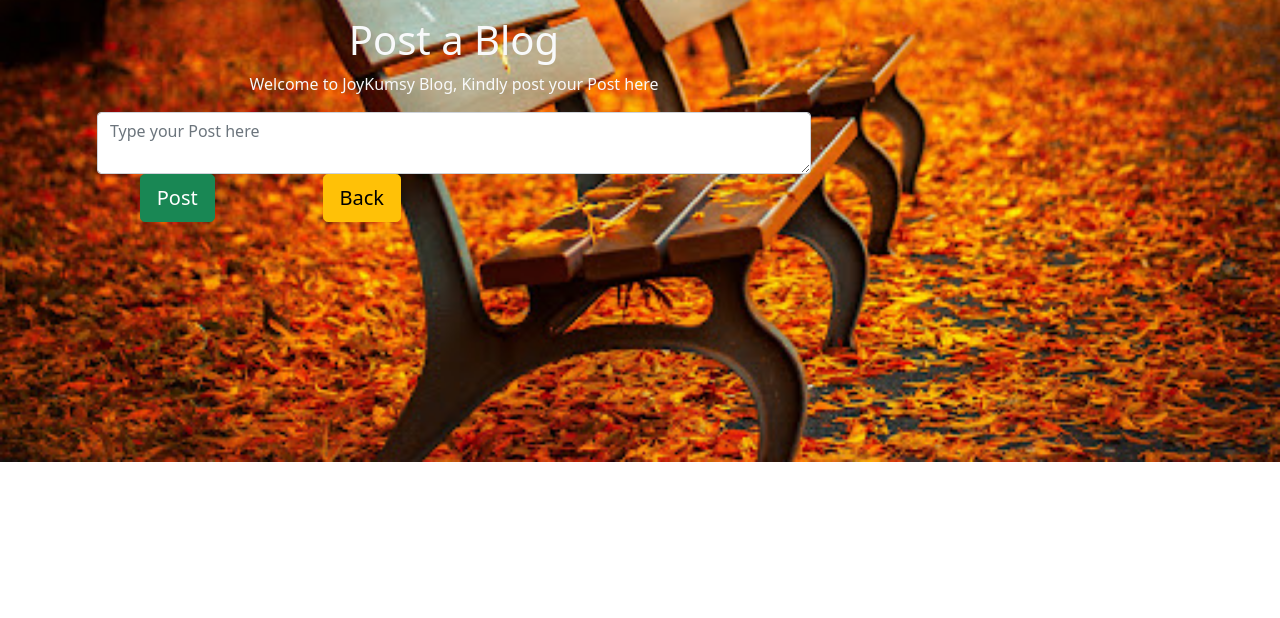
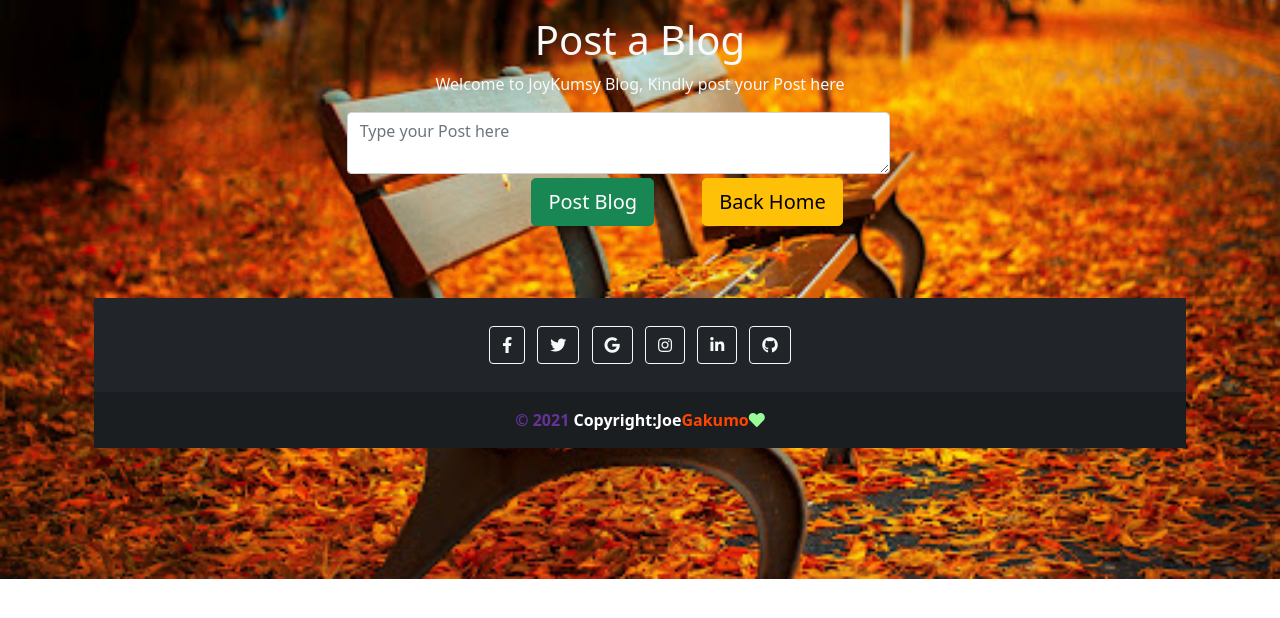
Before and after one commit to JoeGakumo21/Personal-Blog, a Flask app: page /create-post in a window 1280 px wide. Shown: the part 58-676 px from the top of the page. Run offline with Flask 2, Linux system fonts and the light colour scheme; the visitor is signed in with stand-in values (Sample User, id 1); data comes from the database, SQL or seed files in the repository; some libraries are stand-ins or nearby versions.

Commit message:
added footer

```diff
--- a/app/templates/create_post.html
+++ b/app/templates/create_post.html
@@ -1,33 +1,88 @@
 {% extends "base.html" %}
 {% block title%}{% endblock %}
 {% block content %}
+<link rel="stylesheet" href="https://pro.fontawesome.com/releases/v5.10.0/css/all.css"
+    integrity="sha384-AYmEC3Yw5cVb3ZcuHtOA93w35dYTsvhLPVnYs9eStHfGJvOvKxVfELGroGkvsg+p" crossorigin="anonymous" />
+<link href="https://cdn.jsdelivr.net/npm/bootstrap@5.0.2/dist/css/bootstrap.min.css" rel="stylesheet"
+    integrity="sha384-EVSTQN3/azprG1Anm3QDgpJLIm9Nao0Yz1ztcQTwFspd3yD65VohhpuuCOmLASjC" crossorigin="anonymous">
+    <link rel="preconnect" href="https://fonts.googleapis.com">
 <link href="https://cdn.jsdelivr.net/npm/bootstrap@5.0.2/dist/css/bootstrap.min.css" rel="stylesheet" integrity="sha384-EVSTQN3/azprG1Anm3QDgpJLIm9Nao0Yz1ztcQTwFspd3yD65VohhpuuCOmLASjC" crossorigin="anonymous">
 <style>
     body {
         background: url("{{url_for('static',filename='images/chair.jpg')}}") center/cover no-repeat;
     }
 </style>
-<div class="col-8">
+<div class="col-12">
     <p class="text-center">
 <h1 align=center class="text-light">Post a Blog</h1>
 <p class="text-light text-center">Welcome to JoyKumsy Blog, Kindly post your Post here</p>
 <form method="POST">
-    <textarea name="text" id="text" class="form-control" placeholder="Type your Post here"></textarea>
-
+    <textarea style="width: 50%; margin-left: 23%;" name="text" id="text" class="form-control" placeholder="Type your Post here"></textarea>
+<!--
     <div class="row">
-        <div class="col-3">
-            <div align=center>
-                <button type="submit" class="btn btn-success btn-lg">Post</button>
+        <div class="col-3"> -->
+            <div class="button" style="display: flex;text-align: center;margin-top: 4px;margin-left: 40%; ">
+            <div align=center class="mr-5">
+                <button type="submit" class="btn btn-success btn-lg">Post Blog</button>
+            </div>
+        <!-- </div> -->
+        <!-- <div class="col-3"> -->
+            <div align='center' class="">
+                <a href="{{url_for('main.home')}}"><button type="button" class="btn btn-lg btn-warning btn-lg">Back Home</button></a>
             </div>
         </div>
-        <div class="col-3">
-            <div align='center'>
-                <a href="{{url_for('main.home')}}"><button type="button" class="btn btn-lg btn-warning btn-lg">Back</button></a>
-            </div>
-        </div>
-    </div>
+        <!-- </div>
+    </div> -->
 
 </form><br>
 </p>
 </div>
+<div class="container my-5">
+
+    <footer class="bg-dark text-center text-white">
+        <!-- Grid container -->
+        <div class="container p-4 pb-0">
+            <!-- Section: Social media -->
+            <section class="mb-4">
+                <!-- Facebook -->
+                <a class="btn btn-outline-light btn-floating m-1" href="https://www.facebook.com/pg/facebook/photos/"
+                    role="button"><i class="fab fa-facebook-f"></i></a>
+
+                <!-- Twitter -->
+                <a class="btn btn-outline-light btn-floating m-1" href="https://twitter.com/?lang=en" role="button"><i
+                        class="fab fa-twitter"></i></a>
+
+                <!-- Google -->
+                <a class="btn btn-outline-light btn-floating m-1" href="https://www.google.com/" role="button"><i
+                        class="fab fa-google"></i></a>
+
+                <!-- Instagram -->
+                <a class="btn btn-outline-light btn-floating m-1" href="https://www.instagram.com/" role="button"><i
+                        class="fab fa-instagram"></i></a>
+
+                <!-- Linkedin -->
+                <a class="btn btn-outline-light btn-floating m-1" href="https://www.linkedin.com/" role="button"><i
+                        class="fab fa-linkedin-in"></i></a>
+
+                <!-- Github -->
+                <a class="btn btn-outline-light btn-floating m-1" href="https://www.github.com/" role="button"><i
+                        class="fab fa-github"></i></a>
+            </section>
+            <!-- Section: Social media -->
+        </div>
+        <!-- Grid container -->
+
+        <!-- Copyright -->
+        <b>
+            <div class="text-center p-3" style="background-color: rgba(0, 0, 0, 0.2);">
+                <span style=" color:rebeccapurple"> © 2021</span> Copyright:Joe<span
+                    style=" color:orangered">Gakumo</span><span style=" color:palegreen"><i
+                        class="fas fa-heart"></i></span>
+
+            </div>
+        </b>
+        <!-- Copyright -->
+    </footer>
+
+</div>
 {% endblock %}
--- a/app/templates/index.html
+++ b/app/templates/index.html
@@ -15,14 +15,14 @@
     }
 </style>
 
-<h1 align="center">{% block header %}Posts{% endblock %}</h1>
+<h1 align="center" style="color:White">{% block header %}Posts Blog{% endblock %}</h1>
 <div id="posts">
     <div class="row mb-3">
         {% for post in posts %}
         <div class="col-lg-4 col-md-6 col-sm-12 mt-3">
             <div class="card border-dark">
                 <div class="card-header d-flex justify-content-between align-items-center">
-                    <h3>Posted by: {{post.user.username}}</h3>
+                    <h3 style="font-family: 'Charm', cursive;">Posted by: {{post.user.username}}</h3>
 
                     <div>
                         <span id="likes-count-{{post.id}}">
```
